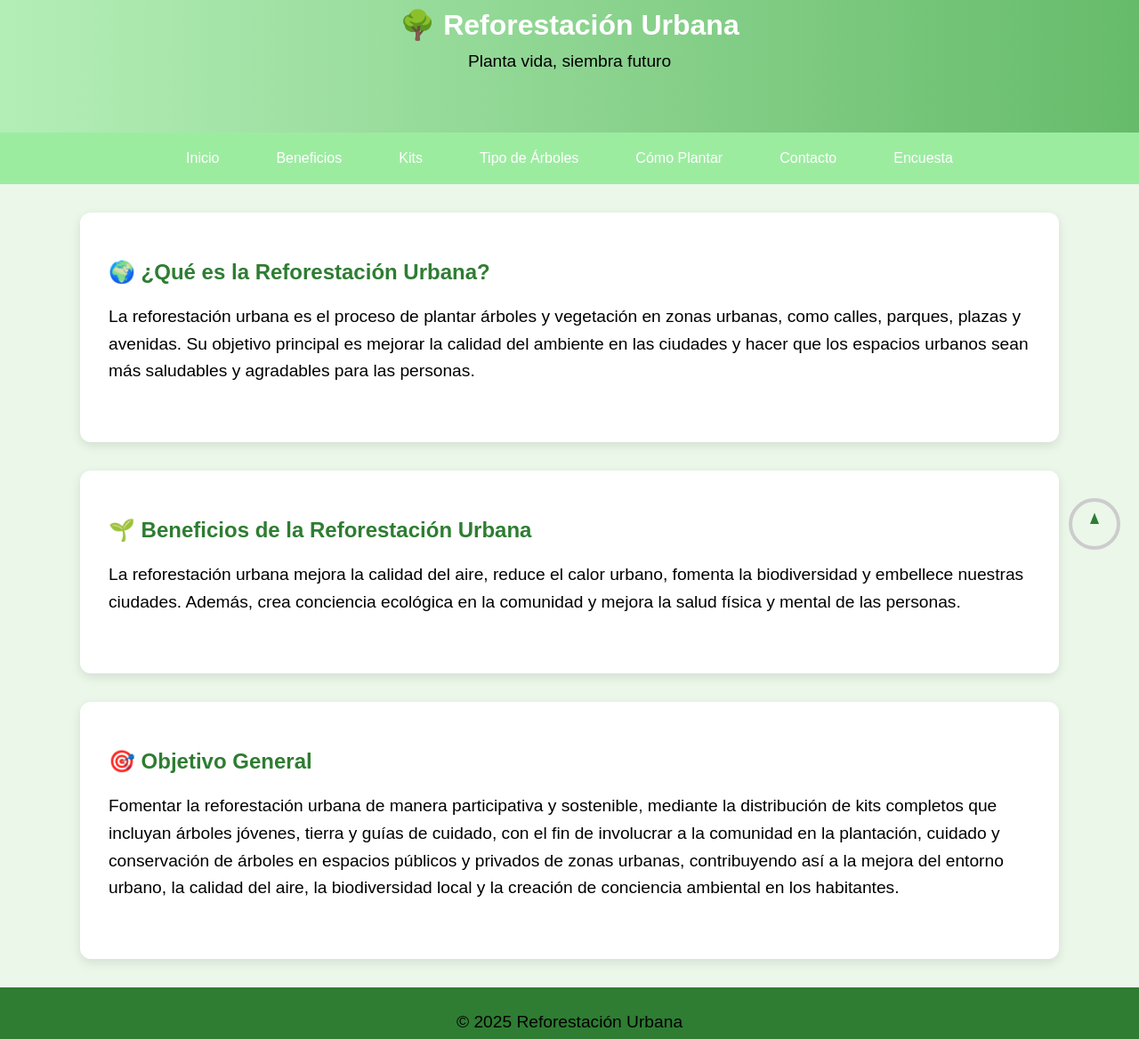
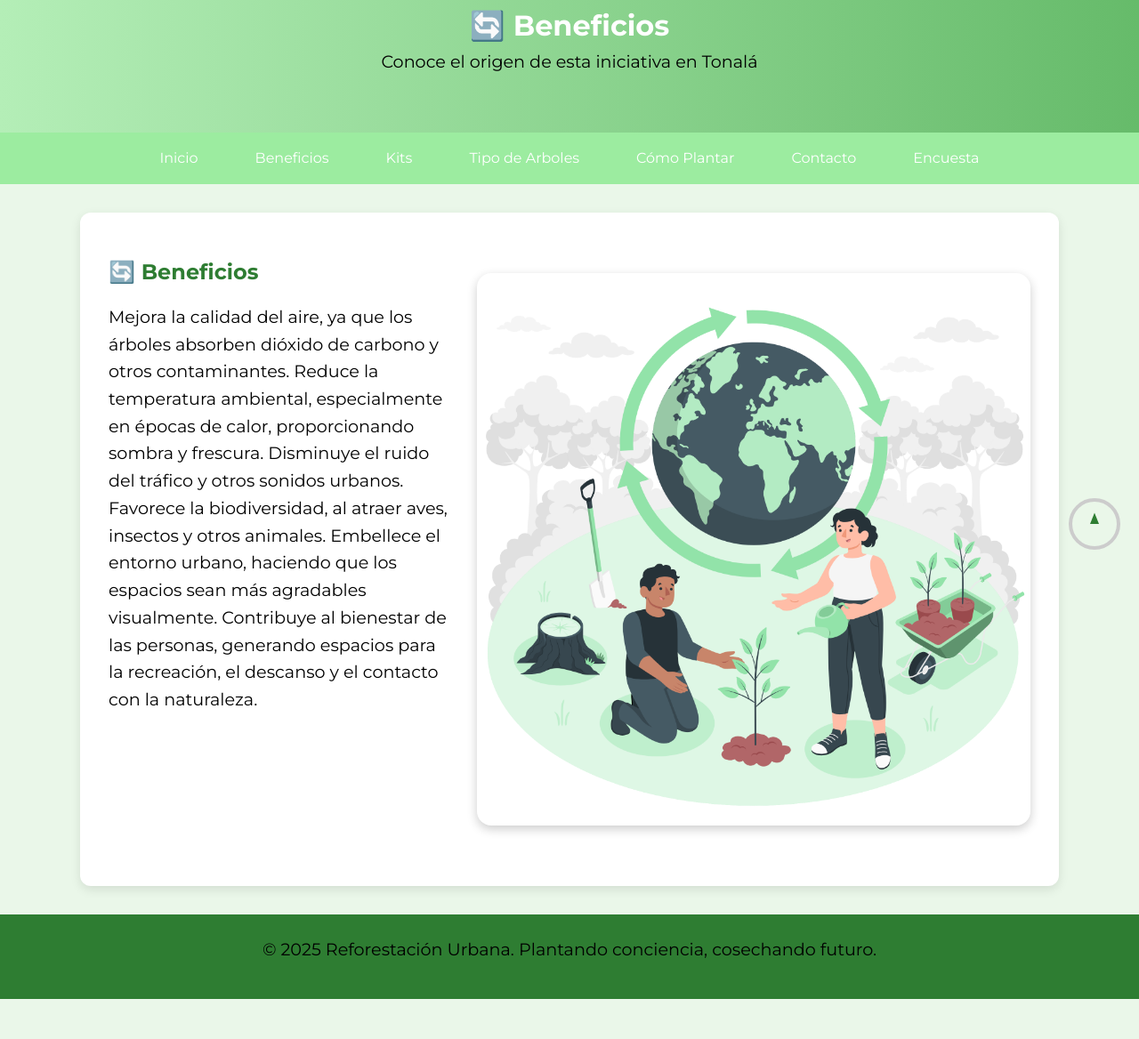
Before and after one commit to emiliano941/MedioAmbiente, a plain HTML site: page antecedentes.html in a window 1280 px wide. Shown: the part 161-1329 px from the top of the page at 89% size. After the commit the page ends 1284 px from the top, so only its background shows below. Drawn offline with Linux system fonts and the light colour scheme.

Commit message:
Update antecedentes.html

```diff
--- a/antecedentes.html
+++ b/antecedentes.html
@@ -1,51 +1,52 @@
 <!DOCTYPE html>
 <html lang="es">
 <head>
-  <meta charset="UTF-8">
-  <title>Inicio - Reforestación Urbana</title>
+  <meta charset="UTF-8" />
+  <meta name="viewport" content="width=device-width, initial-scale=1.0"/>
+  <title>Beneficios</title>
   <link rel="stylesheet" href="estilos.css">
-  <meta name="viewport" content="width=device-width, initial-scale=1.0" />
+  <link href="https://fonts.googleapis.com/css2?family=Montserrat:wght@400;700&display=swap" rel="stylesheet">
 </head>
 <body>
+
 <header>
   <img src="img/logo.png" alt="Logo Reforestación">
-    <h1>🌳 Reforestación Urbana</h1>
-    <p>Planta vida, siembra futuro</p>
+  <h1>🔄 Beneficios</h1>
+  <p>Conoce el origen de esta iniciativa en Tonalá</p>
 </header>
 
 <nav>
-    <a href="index.html" class="active">Inicio</a>
+    <a href="index.html">Inicio</a>
     <a href="antecedentes.html">Beneficios</a>
     <a href="kits.html">Kits</a>
-    <a href="Tipo.html">Tipo de Árboles</a>
+      <a href="Tipo.html">Tipo de Arboles</a>
     <a href="plantar.html">Cómo Plantar</a>
     <a href="contacto.html">Contacto</a>
     <a href="encuesta.html">Encuesta</a>
 </nav>
 
-  <main>
-    <!-- Secciones con animación activada -->
-    <section class="visible">
-      <h2>🌍 ¿Qué es la Reforestación Urbana?</h2>
-      <p>La reforestación urbana es el proceso de plantar árboles y vegetación en zonas urbanas, como calles, parques, plazas y avenidas. Su objetivo principal es mejorar la calidad del ambiente en las ciudades y hacer que los espacios urbanos sean más saludables y agradables para las personas.</p>
+<section class="section-flex visible">
+  <div class="section-text">
+    <h2>🔄 Beneficios</h2>
+    <p>Mejora la calidad del aire, ya que los árboles absorben dióxido de carbono y otros contaminantes.
+
+Reduce la temperatura ambiental, especialmente en épocas de calor, proporcionando sombra y frescura.
+
+Disminuye el ruido del tráfico y otros sonidos urbanos.
+
+Favorece la biodiversidad, al atraer aves, insectos y otros animales.
+
+Embellece el entorno urbano, haciendo que los espacios sean más agradables visualmente.
+
+Contribuye al bienestar de las personas, generando espacios para la recreación, el descanso y el contacto con la naturaleza.</p>
+  </div>
+  <img src="img/Reforest.png" alt="Reforestación Tonalá" class="img derecha">
 </section>
 
-    <section class="visible">
-      <h2>🌱 Beneficios de la Reforestación Urbana</h2>
-      <p>La reforestación urbana mejora la calidad del aire, reduce el calor urbano, fomenta la biodiversidad y embellece nuestras ciudades. Además, crea conciencia ecológica en la comunidad y mejora la salud física y mental de las personas.</p>
-    </section>
-
-    <section class="visible">
-      <h2>🎯 Objetivo General</h2>
-      <p>Fomentar la reforestación urbana de manera participativa y sostenible, mediante la distribución de kits completos que incluyan árboles jóvenes, tierra y guías de cuidado, con el fin de involucrar a la comunidad en la plantación, cuidado y conservación de árboles en espacios públicos y privados de zonas urbanas, contribuyendo así a la mejora del entorno urbano, la calidad del aire, la biodiversidad local y la creación de conciencia ambiental en los habitantes.</p>
-    </section>
-  </main>
-
 <footer>
-    <p>&copy; 2025 Reforestación Urbana</p>
+  <p>&copy; 2025 Reforestación Urbana. Plantando conciencia, cosechando futuro.</p>
 </footer>
 
-  <!-- Botón de progreso de scroll -->
 <div id="scroll-progress">
   <svg viewBox="0 0 120 120">
     <circle cx="60" cy="60" r="54" stroke="#ccc" stroke-width="8" fill="none" />
@@ -56,7 +57,6 @@
   </svg>
 </div>
 
-  <!-- Script para animación + progreso scroll -->
 <script src="script.js"></script>
 </body>
 </html>
```
Lines whose indentation alone changed are shown as unchanged.
